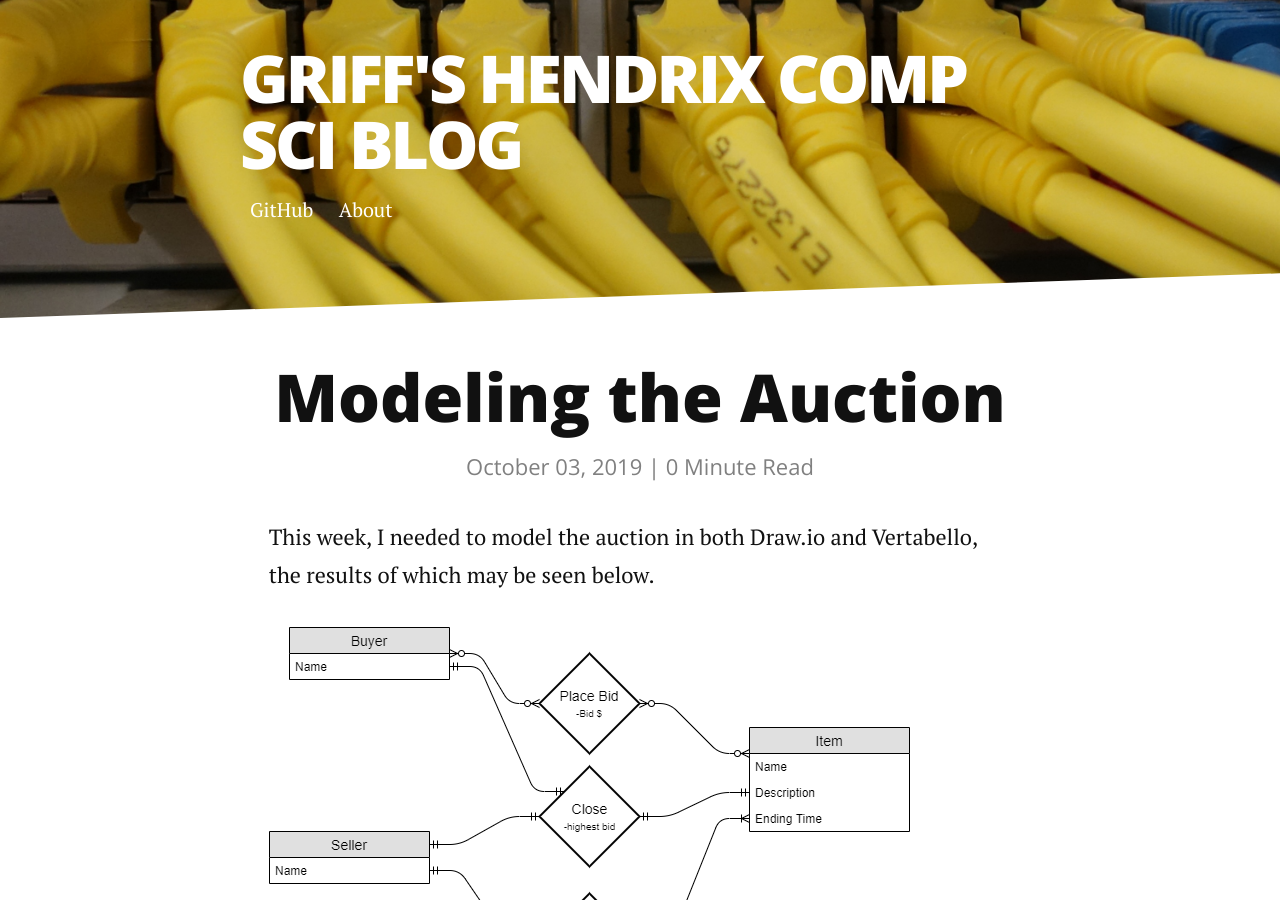
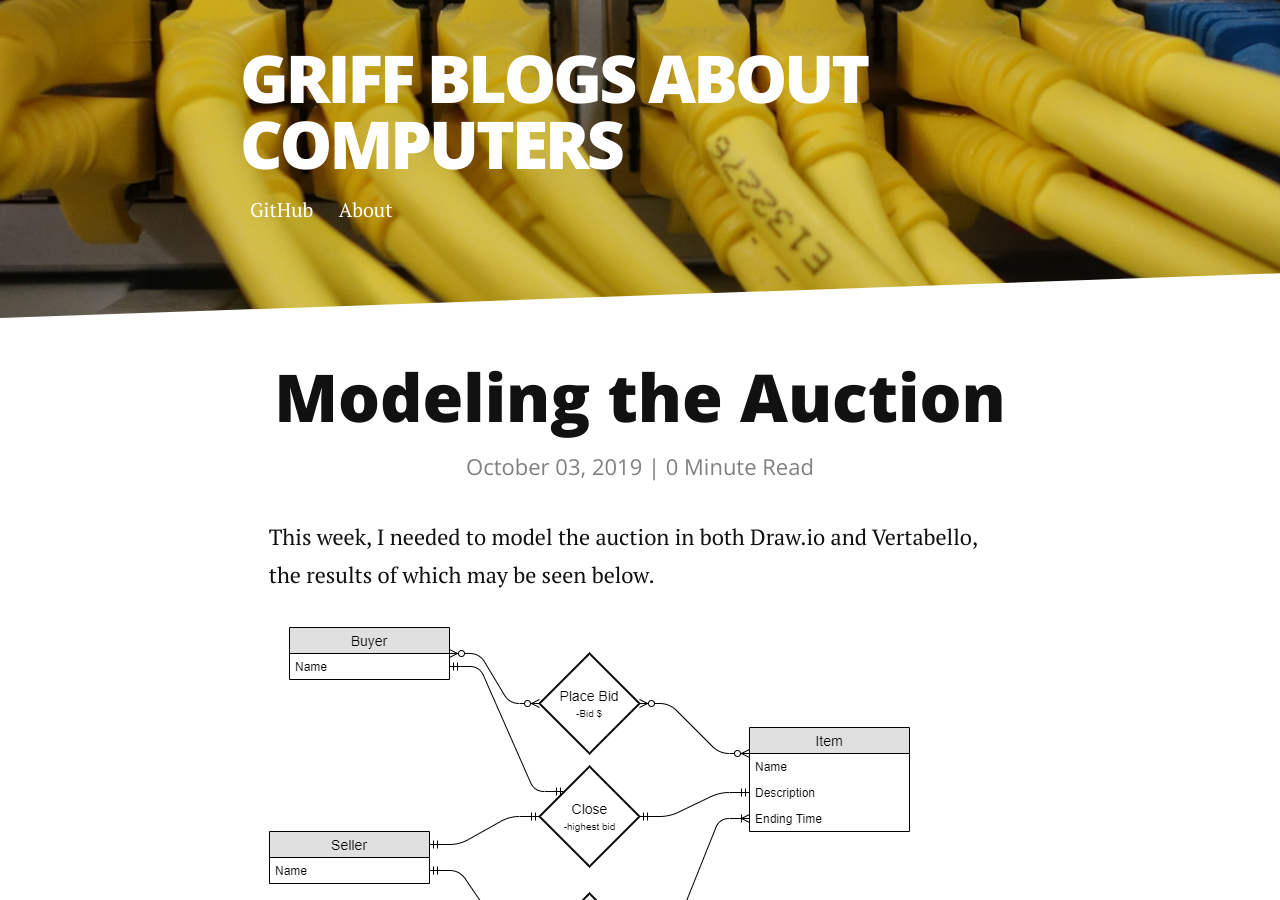
Before and after one commit to samoreGE/csci340blog, a Jekyll site: the page built from _posts/2019-10-02-data-modeling.markdown, in a window 1280 px wide and 900 px high. Built offline with Jekyll 4.4.1, drawn with Linux system fonts in a browser that asks for light colours; nearby versions of some CDN libraries.

Commit message:
Update _config.yml

```diff
--- a/_config.yml
+++ b/_config.yml
@@ -13,7 +13,7 @@
 # you will see them accessed via {{ site.title }}, {{ site.email }}, and so on.
 # You can create any custom variable you would like, and they will be accessible
 # in the templates via {{ site.myvariable }}.
-title: Griff's Hendrix Comp Sci blog
+title: Griff blogs about computers
 email: samoreGE@hendrix.edu
 description: >- # this means to ignore newlines until "baseurl:"
   I'm making a blog for my Databases and Web Systems class, taught
```
